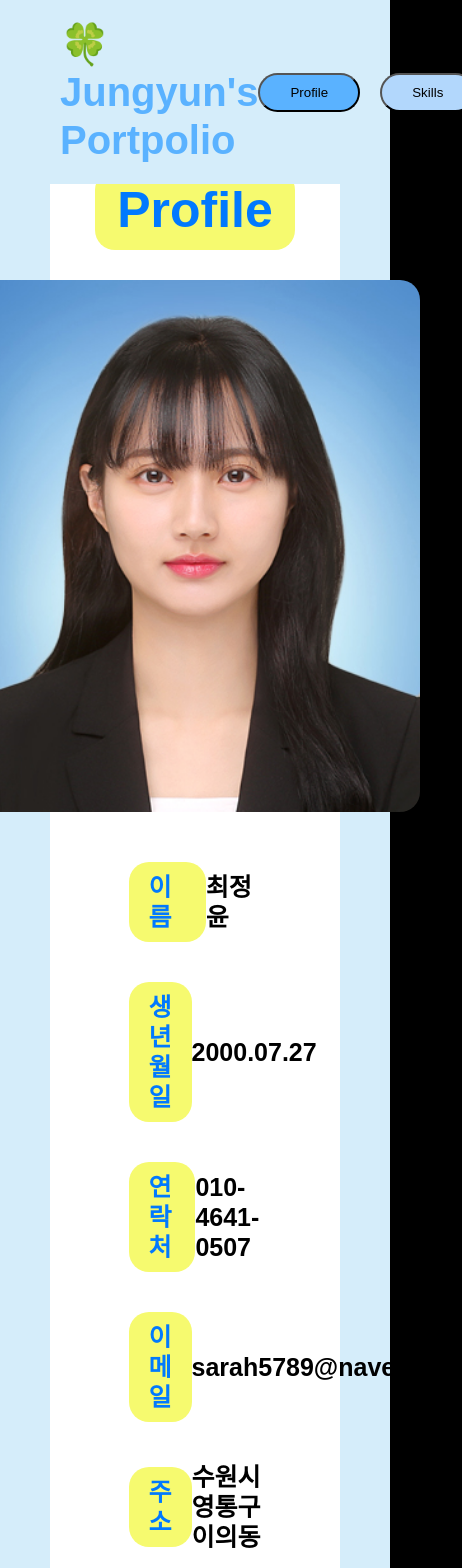
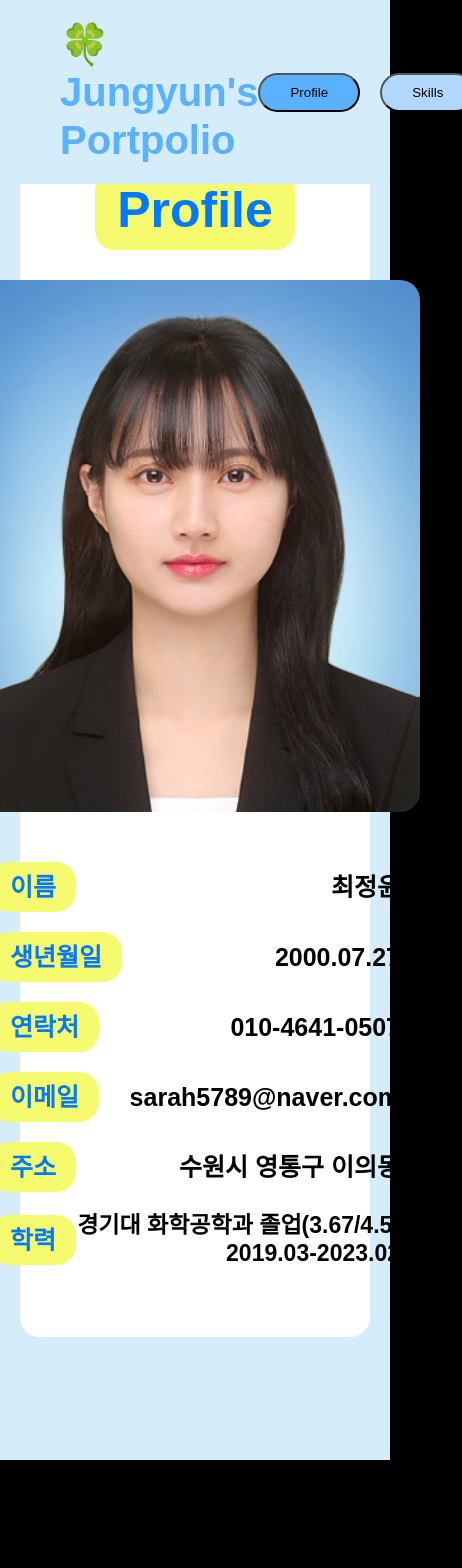
Before and after one commit to yun0727/portpolio, a React (Create React App) app: page / in a window 390 px wide. Shown: the top 1568 px of the page, 462 px wide, since content can reach past the window. After the commit the page ends 1460 px from the top, so only its background shows below. Built offline with nearby package versions, Linux system fonts and the light colour scheme.

Commit message:
반응형 profile

```diff
--- a/src/Routes/Profile.tsx
+++ b/src/Routes/Profile.tsx
@@ -4,15 +4,18 @@ import profileimg from "../img/profileimg.jpeg";
 
 const Wrapper = styled.div`
   background: #d5edfa;
+  height: 1400px;
   padding-top: 30px;
   padding-bottom: 30px;
   /* padding-bottom: 100%; */
   margin-top: 60px;
 `;
 
+// @media screen and (min-width: 950px) {
+// }
 const Box = styled.div`
   background: white;
-  margin: 30px 50px;
+  margin: 30px 20px;
   padding: 50px;
   border-radius: 20px;
   display: flex;
@@ -34,6 +37,12 @@ const Title = styled.div`
   margin-bottom: 30px;
 `;
 
+const Imgbox = styled.div`
+  width: 450px;
+  height: 532px;
+  margin-bottom: 30px;
+`;
+
 const Img = styled.div`
   background-image: url(${profileimg});
   background-size: cover;
@@ -41,14 +50,43 @@ const Img = styled.div`
   height: 532px;
   border-radius: 20px;
   margin-bottom: 30px;
+  @media screen and (max-width: 1380px) {
+    background-size: cover;
+    width: screen;
+    height: 532px;
+  }
+  @media screen and (max-width: 975px) {
+    background-size: cover;
+  }
+`;
+const Col = styled.div`
+  /* width: 80%; */
+  display: flex;
+  flex-direction: column;
+  align-items: center;
+  @media screen and (min-width: 975px) {
+    flex-direction: row;
+    justify-content: space-around;
+    width: 100%;
+    margin-top: 40px;
+    align-items: flex-start;
+  }
+`;
+
+const Item = styled.div`
+  /* background-color: blue; */
 `;
 
 const Items = styled.div`
   display: flex;
   /* justify-content: flex-start; */
   align-items: center;
-  width: 70%;
+  width: 100%;
   margin: 20px;
+  @media screen and (min-width: 975px) {
+    flex-direction: row;
+    margin: 30px;
+  }
 `;
 
 const Info = styled.div`
@@ -60,6 +98,9 @@ const Info = styled.div`
   padding: 10px 20px;
   border-radius: 20px;
   /* margin-right: auto; */
+  @media screen and (min-width: 975px) {
+    margin: 0px 30px;
+  }
 `;
 
 const Data = styled.div`
@@ -67,19 +108,23 @@ const Data = styled.div`
   font-size: 25px;
   font-weight: 700;
   margin-left: auto;
+  margin-right: 40px;
 `;
 
 const Univ = styled.div`
   margin-left: auto;
   display: flex;
   flex-direction: column;
+  align-items: flex-end;
+  justify-content: flex-end;
 `;
 
 const UnivData = styled.div`
   color: black;
   font-size: 23px;
   font-weight: 700;
-  margin-left: auto;
+  margin-right: 40px;
+  /* margin-left: auto; */
 `;
 
 function Profile() {
@@ -92,7 +137,11 @@ function Profile() {
       />
       <Box>
         <Title>Profile</Title>
+        <Col>
+          <Imgbox>
             <Img></Img>
+          </Imgbox>
+          <Item>
             <Items>
               <Info>이름</Info>
               <Data>최정윤</Data>
@@ -116,10 +165,12 @@ function Profile() {
             <Items>
               <Info>학력</Info>
               <Univ>
-            <UnivData>경기대 화학공학과 졸업 (3.67/4.5)</UnivData>
+                <UnivData>경기대 화학공학과 졸업(3.67/4.5)</UnivData>
                 <UnivData>2019.03-2023.02</UnivData>
               </Univ>
             </Items>
+          </Item>
+        </Col>
       </Box>
     </Wrapper>
   );
```
Lines whose indentation alone changed are shown as unchanged.
